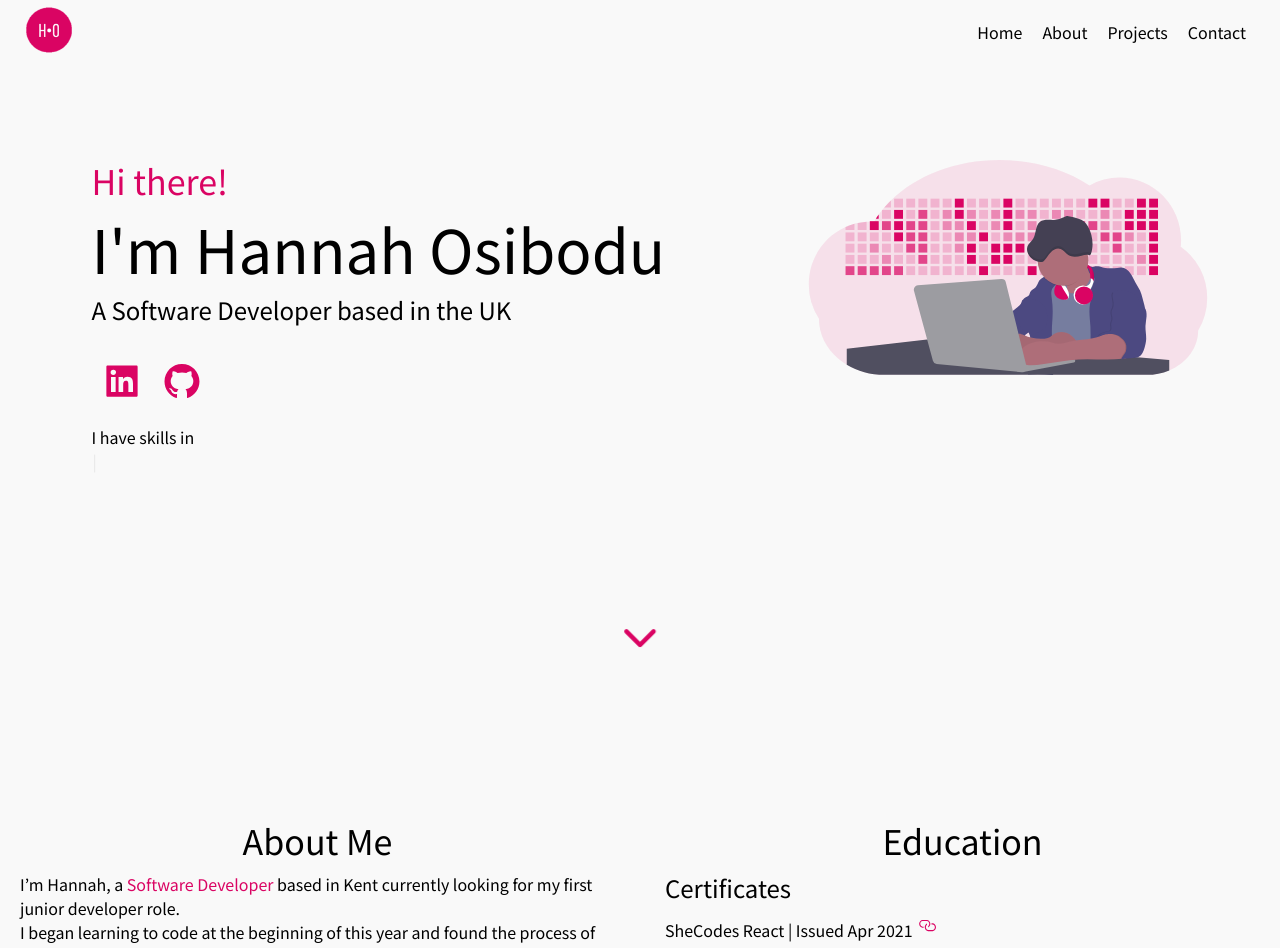
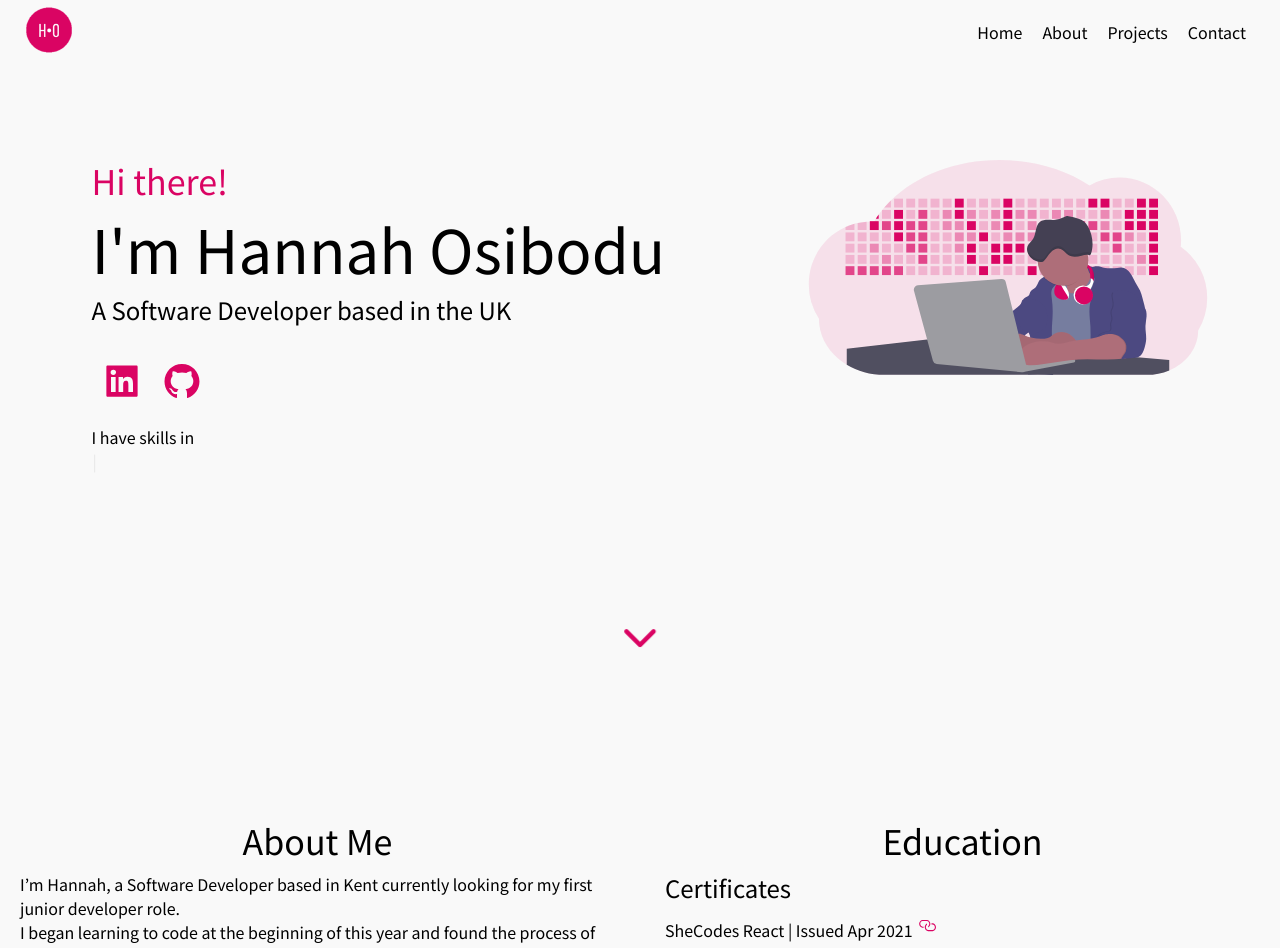
Before and after one commit to Hannah6898/react-web-portfolio-2, a React (Create React App) app: page / in a window 1280 px wide. Shown: the top 948 px of the page. Built offline with nearby package versions, Linux system fonts and the light colour scheme.

Commit message:
Refactored About and Education components

```diff
--- a/src/About/About.js
+++ b/src/About/About.js
@@ -12,9 +12,6 @@ const useStyles = makeStyles(() => ({
   header: {
     textAlign: "center",
     marginBottom: "10px",
-  },
-  pink: {
-    color: "#da0463",
   },
   button: {
     marginTop: "10px",
@@ -37,8 +34,8 @@ export default function About() {
           About Me
         </Typography>
         <Typography variant="body1">
-          I’m Hannah, a <span className={classes.pink}>Software Developer</span>{" "}
-          based in Kent currently looking for my first junior developer role.
+          I’m Hannah, a Software Developer based in Kent currently looking for
+          my first junior developer role.
         </Typography>
         <Typography variant="body1">
           I began learning to code at the beginning of this year and found the
--- a/src/Education/Education.js
+++ b/src/Education/Education.js
@@ -12,7 +12,7 @@ const useStyles = makeStyles(() => ({
     textAlign: "center",
     marginBottom: "10px",
   },
-  pink: {
+  links: {
     paddingLeft: "5px",
     fontSize: "23px",
     color: "#da0463",
@@ -40,7 +40,7 @@ export default function Education() {
               rel="noreferrer"
               aria-label="SheCodes certificate"
             >
-              <GoLink className={classes.pink} color="primary" />
+              <GoLink className={classes.links} />
             </Link>
           </Typography>
         </div>
@@ -54,7 +54,7 @@ export default function Education() {
               rel="noreferrer"
               aria-label="SheCodes certificate"
             >
-              <GoLink className={classes.pink} color="primary" />
+              <GoLink className={classes.links} />
             </Link>
           </Typography>
         </div>
@@ -67,7 +67,7 @@ export default function Education() {
               rel="noreferrer"
               aria-label="SheCodes certificate"
             >
-              <GoLink className={classes.pink} color="primary" />
+              <GoLink className={classes.links} />
             </Link>
           </Typography>
         </div>
```
